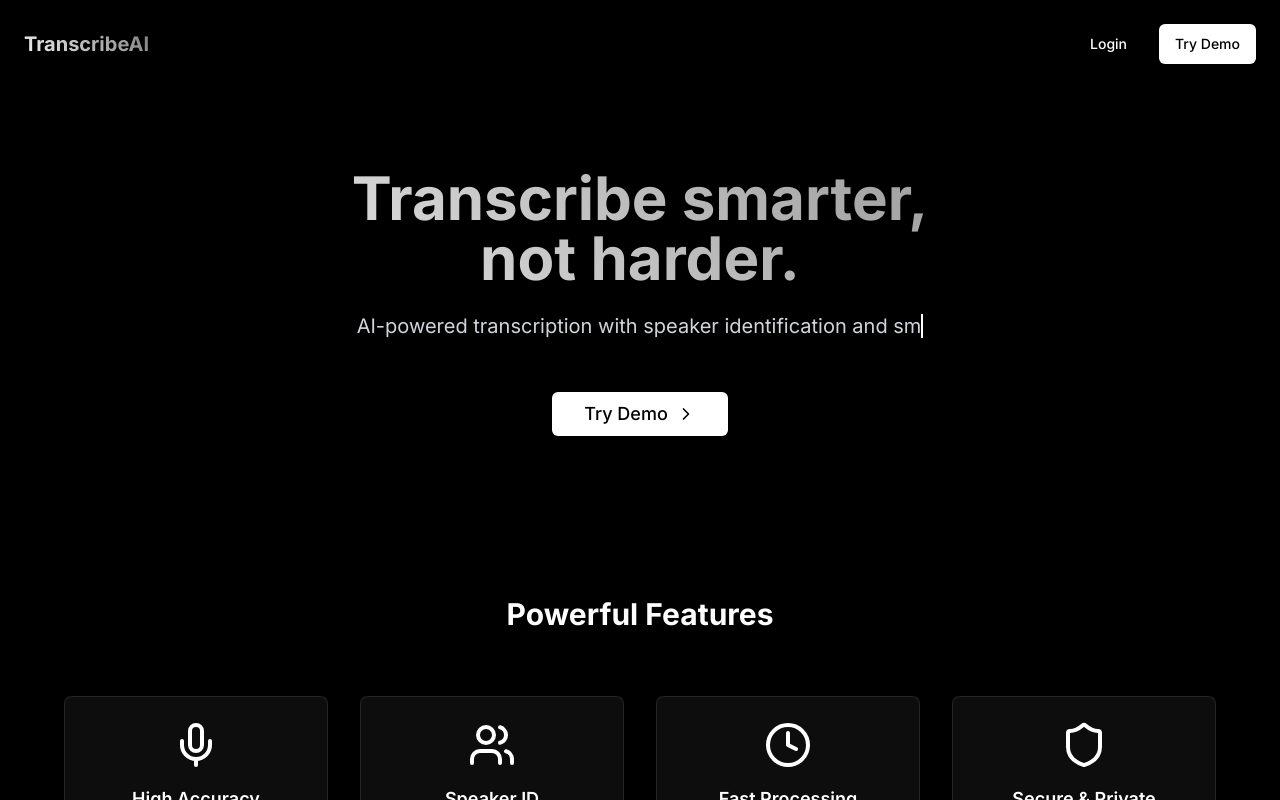
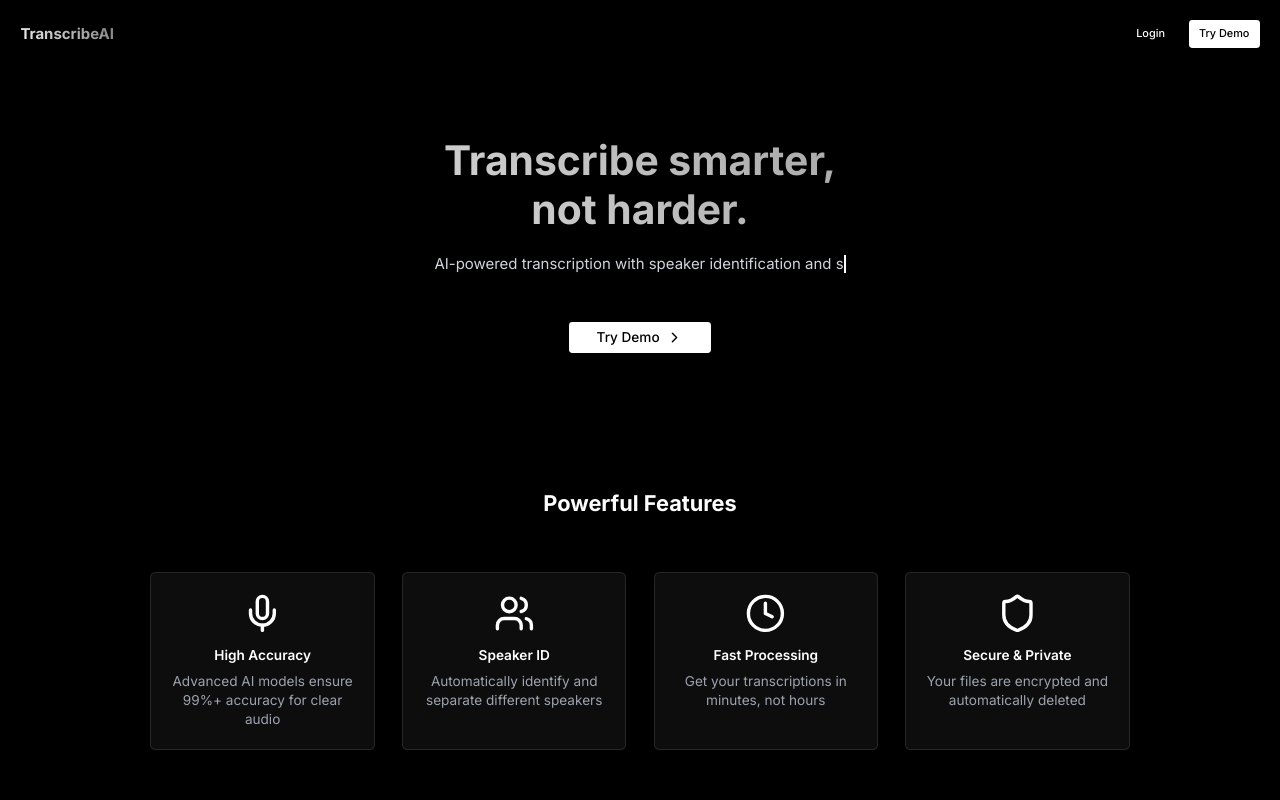
Before and after one commit to Philly345/ecouter-transcribe-8i, a Next.js app: page / in a window 1280 px wide. Shown: the top 800 px of the page. Built offline with nearby package versions, Linux system fonts and the light colour scheme.

Commit message:
feat: apply global 80% zoom effect for compact design
Implement 80% zoom effect, update Tailwind config, and adjust UI components.

#VERCEL_SKIP

Co-authored-by: null <219232791+Philly345@users.noreply.github.com>

```diff
--- a/app/globals.css
+++ b/app/globals.css
@@ -23,41 +23,104 @@
     --border: 0 0% 20%;
     --input: 0 0% 20%;
     --ring: 0 0% 100%;
-    --radius: 0.5rem;
+    --radius: 0.4rem; /* Reduced from 0.5rem */
   }
 
   * {
     @apply border-border;
   }
 
+  html {
+    /* Global 80% zoom effect */
+    font-size: 12.8px; /* 16px * 0.8 = 12.8px */
+  }
+
   body {
     @apply bg-background text-foreground;
-    font-size: 14px; /* Reduced base font size for 80% zoom effect */
+    /* Base font size already handled by html font-size */
+    line-height: 1.4; /* Slightly tighter line height */
   }
 
-  /* Adjust heading sizes for more compact look */
+  /* Responsive font scaling for different screen sizes */
+  @media (max-width: 640px) {
+    html {
+      font-size: 11.2px; /* 14px * 0.8 for mobile */
+    }
+  }
+
+  @media (min-width: 1024px) {
+    html {
+      font-size: 12.8px; /* Keep 80% zoom on larger screens */
+    }
+  }
+
+  @media (min-width: 1280px) {
+    html {
+      font-size: 13.6px; /* Slightly larger on very large screens */
+    }
+  }
+
+  /* Adjust heading sizes for compact look */
   h1 {
-    font-size: 1.8rem;
+    font-size: 1.6rem; /* Reduced from 1.8rem */
+    line-height: 1.2;
   }
   h2 {
-    font-size: 1.5rem;
+    font-size: 1.3rem; /* Reduced from 1.5rem */
+    line-height: 1.3;
   }
   h3 {
-    font-size: 1.25rem;
+    font-size: 1.1rem; /* Reduced from 1.25rem */
+    line-height: 1.3;
   }
   h4 {
-    font-size: 1.1rem;
+    font-size: 1rem; /* Reduced from 1.1rem */
+    line-height: 1.4;
   }
 
-  /* Adjust component spacing */
+  /* Compact component spacing */
   .card {
-    padding: 1rem;
+    padding: 0.8rem; /* Reduced from 1rem */
   }
   .card-header {
-    padding: 1rem 1rem 0.5rem;
+    padding: 0.8rem 0.8rem 0.4rem; /* Reduced padding */
   }
   .card-content {
-    padding: 0.5rem 1rem 1rem;
+    padding: 0.4rem 0.8rem 0.8rem; /* Reduced padding */
+  }
+
+  /* Compact form elements */
+  input,
+  textarea,
+  select {
+    font-size: 0.875rem;
+    padding: 0.4rem 0.6rem; /* Reduced padding */
+  }
+
+  /* Compact buttons */
+  button {
+    font-size: 0.875rem;
+    padding: 0.4rem 0.8rem; /* Reduced padding */
+  }
+
+  /* Compact spacing utilities */
+  .space-y-1 > * + * {
+    margin-top: 0.2rem;
+  }
+  .space-y-2 > * + * {
+    margin-top: 0.4rem;
+  }
+  .space-y-3 > * + * {
+    margin-top: 0.6rem;
+  }
+  .space-y-4 > * + * {
+    margin-top: 0.8rem;
+  }
+  .space-y-6 > * + * {
+    margin-top: 1.2rem;
+  }
+  .space-y-8 > * + * {
+    margin-top: 1.6rem;
   }
 }
 
--- a/components/ui/button.tsx
+++ b/components/ui/button.tsx
@@ -16,10 +16,10 @@ const buttonVariants = cva(
         link: "text-primary underline-offset-4 hover:underline",
       },
       size: {
-        default: "h-10 px-4 py-2",
-        sm: "h-9 rounded-md px-3",
-        lg: "h-11 rounded-md px-8",
-        icon: "h-10 w-10",
+        default: "h-8 px-3 py-1.5", // Reduced from h-10 px-4 py-2
+        sm: "h-7 rounded-md px-2.5 text-xs", // Reduced from h-9 px-3
+        lg: "h-9 rounded-md px-6 text-base", // Reduced from h-11 px-8
+        icon: "h-8 w-8", // Reduced from h-10 w-10
       },
     },
     defaultVariants: {
--- a/components/ui/card.tsx
+++ b/components/ui/card.tsx
@@ -8,33 +8,33 @@ Card.displayName = "Card"
 
 const CardHeader = React.forwardRef<HTMLDivElement, React.HTMLAttributes<HTMLDivElement>>(
   ({ className, ...props }, ref) => (
-    <div ref={ref} className={cn("flex flex-col space-y-1.5 p-6", className)} {...props} />
+    <div ref={ref} className={cn("flex flex-col space-y-1 p-4", className)} {...props} />
   ),
 )
 CardHeader.displayName = "CardHeader"
 
 const CardTitle = React.forwardRef<HTMLParagraphElement, React.HTMLAttributes<HTMLHeadingElement>>(
   ({ className, ...props }, ref) => (
-    <h3 ref={ref} className={cn("text-2xl font-semibold leading-none tracking-tight", className)} {...props} />
+    <h3 ref={ref} className={cn("text-lg font-semibold leading-none tracking-tight", className)} {...props} />
   ),
 )
 CardTitle.displayName = "CardTitle"
 
 const CardDescription = React.forwardRef<HTMLParagraphElement, React.HTMLAttributes<HTMLParagraphElement>>(
   ({ className, ...props }, ref) => (
-    <p ref={ref} className={cn("text-sm text-muted-foreground", className)} {...props} />
+    <p ref={ref} className={cn("text-xs text-muted-foreground", className)} {...props} />
   ),
 )
 CardDescription.displayName = "CardDescription"
 
 const CardContent = React.forwardRef<HTMLDivElement, React.HTMLAttributes<HTMLDivElement>>(
-  ({ className, ...props }, ref) => <div ref={ref} className={cn("p-6 pt-0", className)} {...props} />,
+  ({ className, ...props }, ref) => <div ref={ref} className={cn("p-4 pt-0", className)} {...props} />,
 )
 CardContent.displayName = "CardContent"
 
 const CardFooter = React.forwardRef<HTMLDivElement, React.HTMLAttributes<HTMLDivElement>>(
   ({ className, ...props }, ref) => (
-    <div ref={ref} className={cn("flex items-center p-6 pt-0", className)} {...props} />
+    <div ref={ref} className={cn("flex items-center p-4 pt-0", className)} {...props} />
   ),
 )
 CardFooter.displayName = "CardFooter"
--- a/components/ui/input.tsx
+++ b/components/ui/input.tsx
@@ -8,7 +8,7 @@ const Input = React.forwardRef<HTMLInputElement, InputProps>(({ className, type,
     <input
       type={type}
       className={cn(
-        "flex h-10 w-full rounded-md border border-input bg-background px-3 py-2 text-sm ring-offset-background file:border-0 file:bg-transparent file:text-sm file:font-medium placeholder:text-muted-foreground focus-visible:outline-none focus-visible:ring-2 focus-visible:ring-ring focus-visible:ring-offset-2 disabled:cursor-not-allowed disabled:opacity-50",
+        "flex h-8 w-full rounded-md border border-input bg-background px-2.5 py-1.5 text-sm ring-offset-background file:border-0 file:bg-transparent file:text-sm file:font-medium placeholder:text-muted-foreground focus-visible:outline-none focus-visible:ring-2 focus-visible:ring-ring focus-visible:ring-offset-2 disabled:cursor-not-allowed disabled:opacity-50",
         className,
       )}
       ref={ref}
--- a/tailwind.config.ts
+++ b/tailwind.config.ts
@@ -50,6 +50,45 @@ const config: Config = {
         md: "calc(var(--radius) - 2px)",
         sm: "calc(var(--radius) - 4px)",
       },
+      spacing: {
+        "0.5": "0.1rem",
+        "1.5": "0.3rem",
+        "2.5": "0.5rem",
+        "3.5": "0.7rem",
+        "4.5": "0.9rem",
+        "5.5": "1.1rem",
+        "6.5": "1.3rem",
+        "7.5": "1.5rem",
+        "8.5": "1.7rem",
+        "9.5": "1.9rem",
+        "11": "2.2rem",
+        "13": "2.6rem",
+        "15": "3rem",
+        "17": "3.4rem",
+        "18": "3.6rem",
+        "19": "3.8rem",
+        "21": "4.2rem",
+        "22": "4.4rem",
+        "23": "4.6rem",
+        "25": "5rem",
+        "26": "5.2rem",
+        "27": "5.4rem",
+        "28": "5.6rem",
+        "29": "5.8rem",
+        "30": "6rem",
+      },
+      fontSize: {
+        xs: "0.7rem",
+        sm: "0.8rem",
+        base: "0.9rem",
+        lg: "1rem",
+        xl: "1.1rem",
+        "2xl": "1.3rem",
+        "3xl": "1.6rem",
+        "4xl": "2rem",
+        "5xl": "2.4rem",
+        "6xl": "3rem",
+      },
       keyframes: {
         "accordion-down": {
           from: { height: "0" },
```
